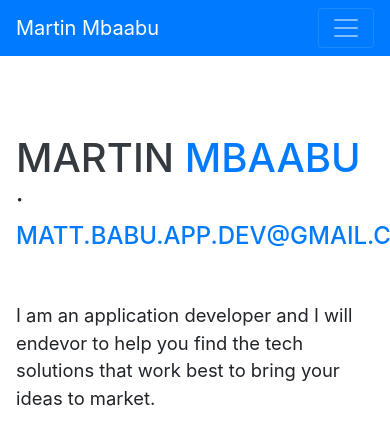
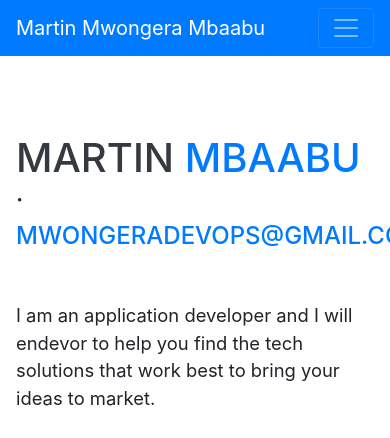
Before and after one commit to babu-appDev/babu-appDev.github.io, a website with bundled scripts: page index.html in a window 390 px wide. Shown: the top 438 px of the page. Built offline with nearby package versions, Linux system fonts and the light colour scheme; a web font is replaced by a local one.

Commit message:
Update index.html
Updated Name and email.

```diff
--- a/index.html
+++ b/index.html
@@ -30,7 +30,7 @@
 
   <nav class="navbar navbar-expand-lg navbar-dark bg-primary fixed-top" id="sideNav">
     <a class="navbar-brand js-scroll-trigger" href="#page-top">
-      <span class="d-block d-lg-none">Martin Mbaabu</span>
+      <span class="d-block d-lg-none">Martin Mwongera Mbaabu</span>
       <span class="d-none d-lg-block">
         <img class="img-fluid img-profile rounded-circle mx-auto mb-2" src="img/profile_new.jpg" alt="">
       </span>
@@ -67,7 +67,7 @@
           <span class="text-primary">Mbaabu</span>
         </h1>
         <div class="subheading mb-5">·
-          <a href="mailto:matt.babu.app.dev@gmail.com">matt.babu.app.dev@gmail.com·</a>
+          <a href="mailto:mwongeradevops@gmail.com">mwongeradevops@gmail.com·</a>
         </div>
         <p class="lead mb-5">I am an application developer and I will endevor to help you find the tech solutions that work best to bring your ideas to market.</p>
         <div class="social-icons">
```
